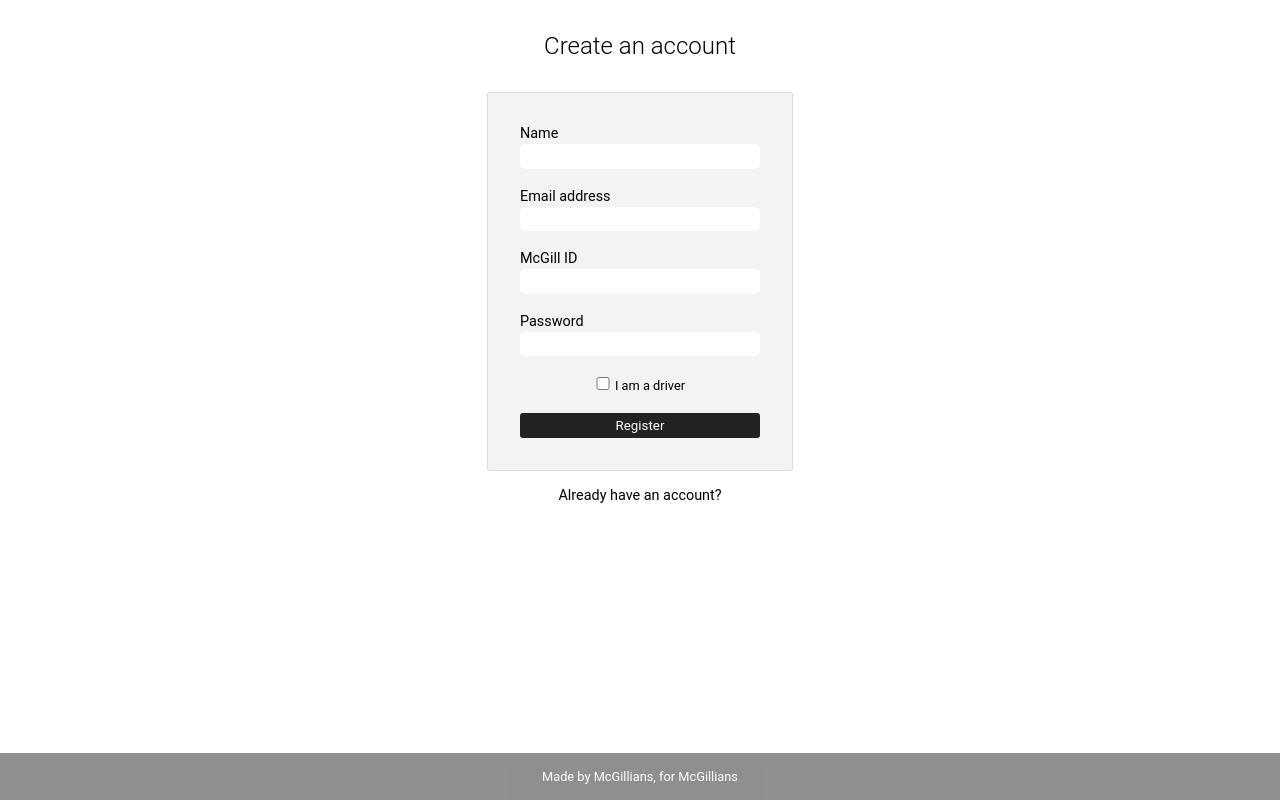
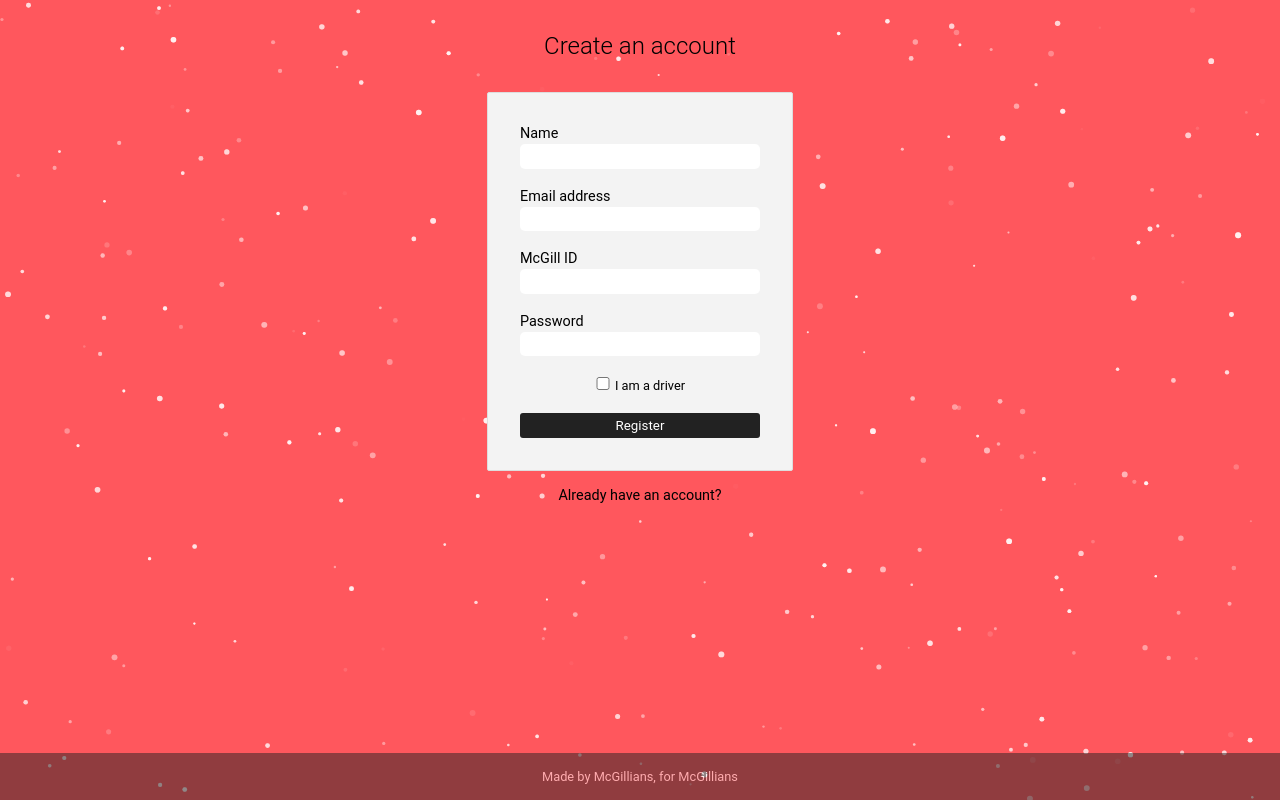
Before and after one commit to YazdanZ/McGill-ECSE428-Project, a React (Create React App) app in the folder frontend/: page / in a window 1280 px wide. Built offline with nearby package versions, Linux system fonts and the light colour scheme.

Commit message:
Signup page modified

```diff
--- a/frontend/package.json
+++ b/frontend/package.json
@@ -10,6 +10,8 @@
     "react-dom": "^18.2.0",
     "react-router-dom": "^6.8.1",
     "react-scripts": "5.0.1",
+    "react-tsparticles": "^2.9.0",
+    "tsparticles-slim": "^2.9.0",
     "web-vitals": "^2.1.4"
   },
   "scripts": {
--- a/frontend/src/App.css
+++ b/frontend/src/App.css
@@ -1,6 +1,11 @@
 
 .App {
   text-align: center;
+}
+
+.App-header {
+  pointer-events:none;
+  z-index: 0;
 }
 
 * {
@@ -16,6 +21,9 @@ body {
 
 .title {
   margin-top: 2rem;
+  position: relative;
+  pointer-events:auto;
+
 }
 
 .primary-button {
--- /dev/null
+++ b/frontend/src/components/Particles.jsx
@@ -0,0 +1,138 @@
+import Particles from "react-tsparticles";
+import { loadSlim } from "tsparticles-slim"; // loads tsparticles-slim
+//import { loadFull } from "tsparticles"; // loads tsparticles
+import { useCallback, useMemo } from "react";
+
+const ParticlesComponent = (props) => {
+    const options = useMemo(() => {
+       return {
+
+            particles: {
+                background: {
+                    color: "#040c04", // this sets a background color for the canvas
+                },
+                fullScreen: {
+                    enable: true, // enabling this will make the canvas fill the entire screen, it's enabled by default
+                    zIndex: -1, // this is the z-index value used when the fullScreen is enabled, it's 0 by default
+                },
+
+                number: {
+                    value: 250,
+                    density: {
+                        enable: true,
+                        value_area: 800
+                    }
+                },
+                color: {
+                    value: "#ffffff"
+                },
+                shape: {
+                    type: "circle",
+                    stroke: {
+                        width: 0,
+                        color: "#000000"
+                    },
+                    polygon: {
+                        nb_sides: 4
+                    }
+                },
+                opacity: {
+                    value: { min: 0.3, max: 0.7 },
+                    random: true,
+                    anim: {
+                        enable: true,
+                        speed: 1.6764191686557506,
+                        opacity_min: 0,
+                        sync: false
+                    }
+                },
+                size: {
+                    value: 3,
+                    random: true,
+                    anim: {
+                        enable: false,
+                        speed: 4,
+                        size_min: 0.3,
+                        sync: false
+                    }
+                },
+                line_linked: {
+                    enable: false,
+                    distance: 150,
+                    color: "#ffffff",
+                    opacity: 0.4,
+                    width: 1
+                },
+                move: {
+                    enable: true,
+                    speed: 0.5,
+                    direction: "none",
+                    random: true,
+                    straight: false,
+                    out_mode: "out",
+                    bounce: false,
+                    attract: {
+                        enable: false,
+                        rotateX: 600,
+                        rotateY: 600
+                    }
+                }
+            },
+            fpsLimit: 30,
+            interactivity: {
+                detect_on: "canvas",
+                events: {
+                    onhover: {
+                        enable: true,
+                        mode: "bubble",
+                    },
+                    onclick: {
+                        enable: false,
+                        mode: "repulse"
+                    },
+                    resize: true
+                },
+                modes: {
+                    grab: {
+                        distance: 400,
+                        line_linked: {
+                            opacity: 1
+                        }
+                    },
+                    bubble: {
+                        distance: 250,
+                        size: 5,
+                        duration: 2,
+                        opacity: 0,
+                        speed: 3
+                    },
+                    repulse: {
+                        distance: 400,
+                        duration: 0.4
+                    },
+                    push: {
+                        particles_nb: 4
+                    },
+                    remove: {
+                        particles_nb: 2
+                    }
+                }
+            },
+            retina_detect: true
+
+        };
+    }, []);
+
+    // useCallback is not mandatory, but it's recommended since this callback can be memoized if static
+    const particlesInit = useCallback((engine) => {
+        loadSlim(engine);
+        // loadFull(engine); // for this sample the slim version is enough, choose whatever you prefer, slim is smaller in size but doesn't have all the plugins and the mouse trail feature
+    }, []);
+
+    // setting an id can be useful for identifying the right particles component, this is useful for multiple instances or reusable components
+    return <Particles id={props.id} init={particlesInit} options={options} />;
+};
+
+
+
+export default ParticlesComponent;
--- a/frontend/src/components/pages/Signup.jsx
+++ b/frontend/src/components/pages/Signup.jsx
@@ -1,11 +1,14 @@
 import React from 'react'
 import { Link } from 'react-router-dom'
+import ParticlesComponent from '../Particles'
 
 import '../../App.css'
 
 export default function Signup() {
 
     return (
+        <div className='App-header'>
+            <ParticlesComponent/>
             <div className="title">
                 <h2>Create an account</h2>
                 <form className='form'>
@@ -41,6 +44,7 @@ export default function Signup() {
                     <p>Already have an account?</p>
                 </footer>
             </div>
+        </div>
     )
 
 }
--- a/frontend/src/index.css
+++ b/frontend/src/index.css
@@ -5,6 +5,7 @@ body {
     sans-serif;
   -webkit-font-smoothing: antialiased;
   -moz-osx-font-smoothing: grayscale;
+  background-color: #ff575d;
 }
 
 code {
```
Also changed, not shown: 1 other file (tests, documents, lock files or other folders). Lines whose indentation alone changed are shown as unchanged.
